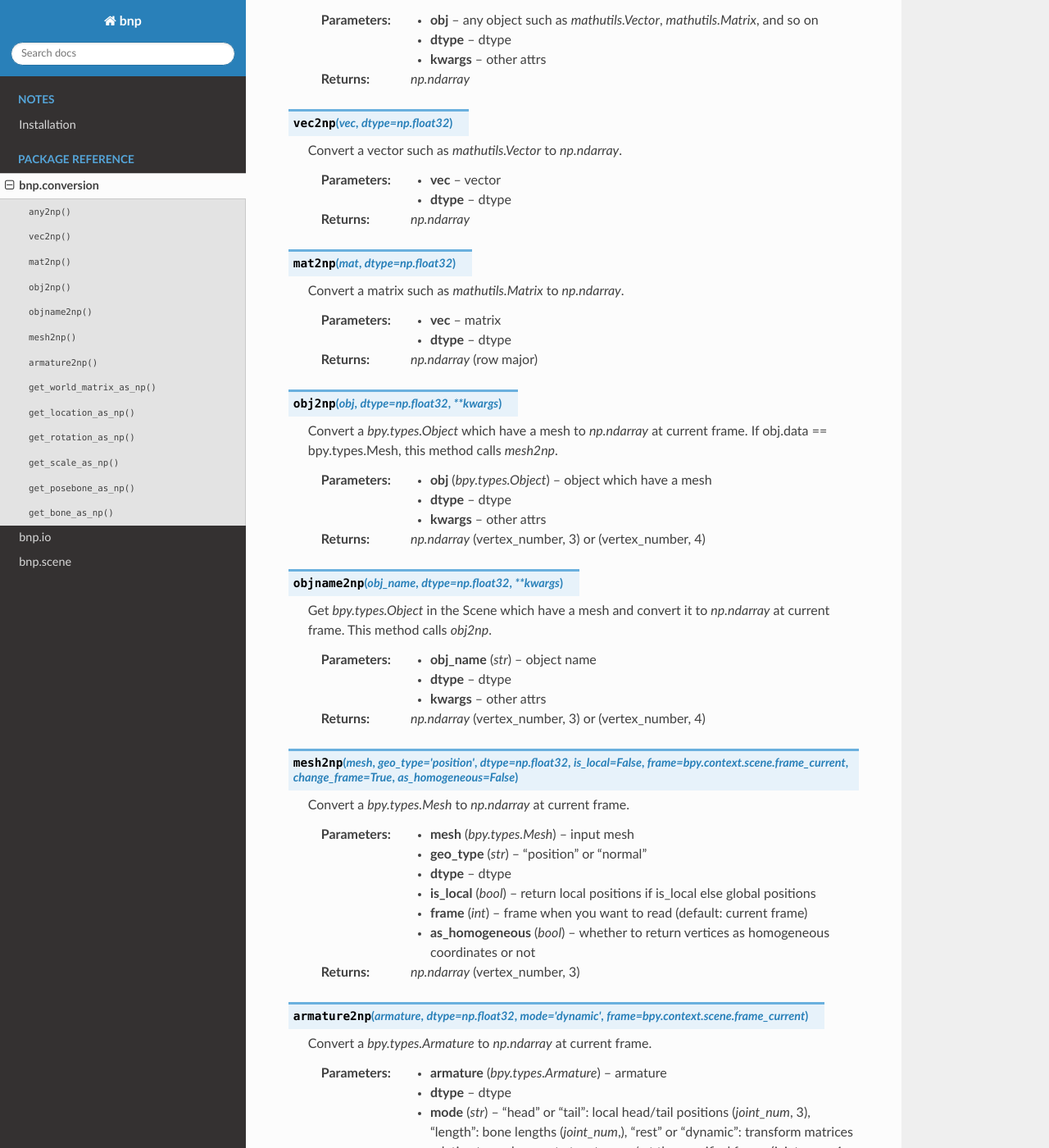
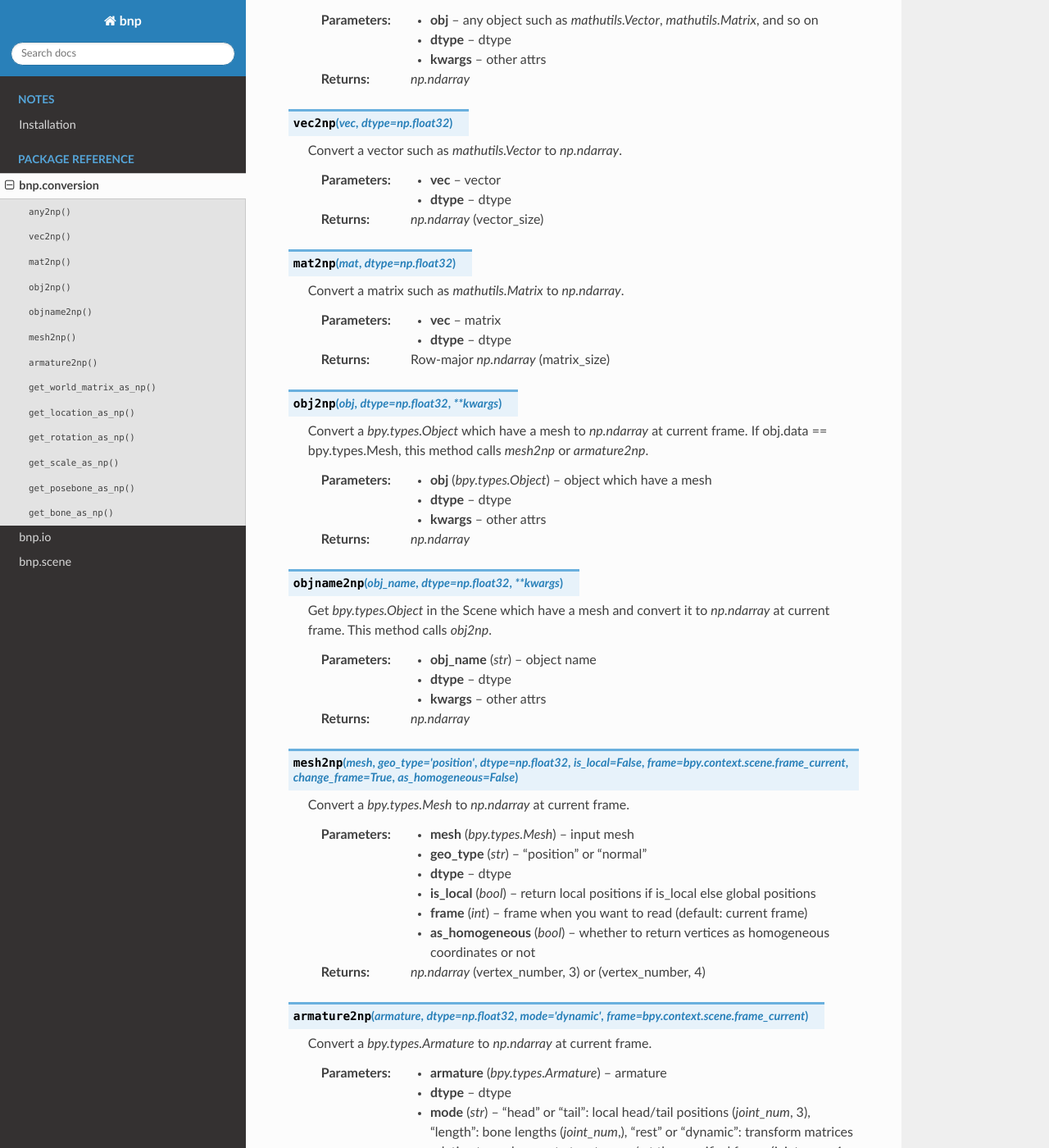
Before and after one commit to j20232/bnp, a Sphinx documentation site: the page built from docs/source/modules/conversion.rst, in a window 1280 px wide and 1400 px high, scrolled down 222 px. Shown: the whole window at 82% size. Built offline with Sphinx 7.4.7 and the Read the Docs theme 2.0.0, drawn with Linux system fonts in a browser that asks for light colours.

Commit message:
change comments

```diff
--- a/docs/source/modules/conversion.rst
+++ b/docs/source/modules/conversion.rst
@@ -17,7 +17,7 @@
 
     :param vec: vector
     :param dtype: dtype
-    :return: `np.ndarray`
+    :return: `np.ndarray` (vector_size)
 
 
 .. py:function:: mat2np(mat, dtype=np.float32)
@@ -26,18 +26,18 @@
 
     :param vec: matrix
     :param dtype: dtype
-    :return: `np.ndarray` (row major)
+    :return: Row-major `np.ndarray` (matrix_size)
 
 
 .. py:function:: obj2np(obj, dtype=np.float32, **kwargs)
 
     Convert a `bpy.types.Object` which have a mesh to `np.ndarray` at current frame.
-    If obj.data == bpy.types.Mesh, this method calls `mesh2np`.
+    If obj.data == bpy.types.Mesh, this method calls `mesh2np` or `armature2np`.
 
     :param bpy.types.Object obj: object which have a mesh
     :param dtype: dtype
     :param kwargs: other attrs
-    :return: `np.ndarray` (vertex_number, 3) or (vertex_number, 4)
+    :return: `np.ndarray`
 
 
 .. py:function:: objname2np(obj_name, dtype=np.float32, **kwargs)
@@ -48,7 +48,7 @@
     :param str obj_name: object name
     :param dtype: dtype
     :param kwargs: other attrs
-    :return: `np.ndarray` (vertex_number, 3) or (vertex_number, 4)
+    :return: `np.ndarray`
 
 
 .. py:function:: mesh2np(mesh, geo_type="position", dtype=np.float32, is_local=False, frame=bpy.context.scene.frame_current, change_frame=True, as_homogeneous=False)
```
Also changed, not shown: other parts of docs/source/modules/conversion.rst (+1 -1 lines), 1 other file.
